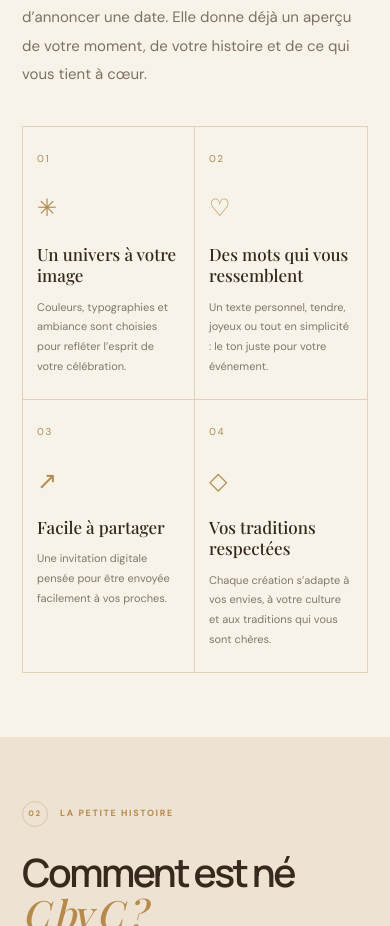
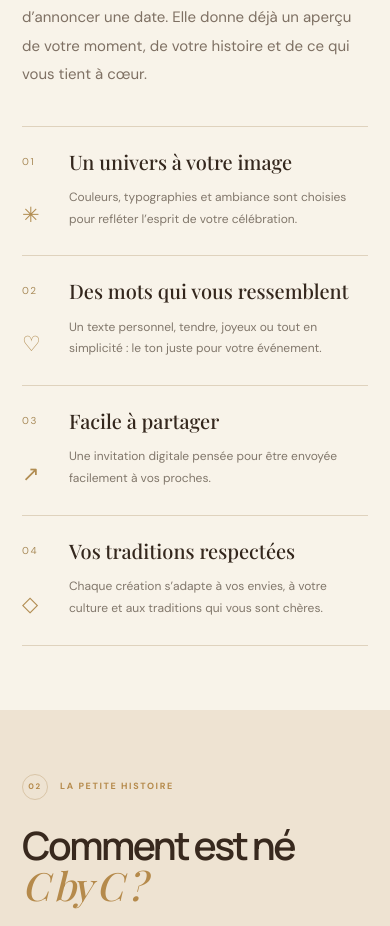
Before and after one commit to chirelhalioua/C-by-C, a Nuxt app: page / in a window 390 px wide. Shown: the part 2881-3807 px from the top of the page. Built offline with nearby package versions, Linux system fonts and the light colour scheme; a web font is replaced by a local one.

Commit message:
Replace personalization grid with elegant editorial list layout

```diff
--- a/assets/css/main.css
+++ b/assets/css/main.css
@@ -178,3 +178,38 @@
  .detail-card p { font-size: 11px; }
  .detail-icon { margin: 18px 0 15px; }
 }
+
+
+/* Présentation plus éditoriale : quatre lignes aérées plutôt qu'une grille */
+.details-grid { display: block; border-top: 1px solid #dfd2bd; border-bottom: 0; }
+.detail-card,
+.detail-card:first-child,
+.detail-card:nth-child(3),
+.detail-card:nth-child(n+3) {
+  display: grid;
+  grid-template-columns: 48px minmax(0, 1fr) minmax(0, 1.1fr);
+  align-items: center;
+  column-gap: 22px;
+  min-height: 0;
+  padding: 24px 8px;
+  border: 0;
+  border-bottom: 1px solid #dfd2bd;
+}
+.detail-number { grid-column: 1; grid-row: 1 / span 2; align-self: start; padding-top: 4px; }
+.detail-icon { grid-column: 1; grid-row: 1 / span 2; align-self: end; margin: 0; font-size: 21px; }
+.detail-card h3 { grid-column: 2; grid-row: 1 / span 2; margin: 0; font-size: clamp(18px, 2vw, 23px); }
+.detail-card p { grid-column: 3; grid-row: 1 / span 2; font-size: 13px; line-height: 1.8; }
+@media(max-width: 760px) {
+ .detail-card,
+ .detail-card:first-child,
+ .detail-card:nth-child(3),
+ .detail-card:nth-child(n+3) {
+   grid-template-columns: 32px minmax(0, 1fr);
+   column-gap: 15px;
+   padding: 22px 0;
+ }
+ .detail-number { grid-column: 1; grid-row: 1 / span 2; }
+ .detail-icon { grid-column: 1; grid-row: 2; align-self: start; margin-top: 24px; }
+ .detail-card h3 { grid-column: 2; grid-row: 1; font-size: 20px; }
+ .detail-card p { grid-column: 2; grid-row: 2; margin-top: 10px; font-size: 12px; }
+}
```
